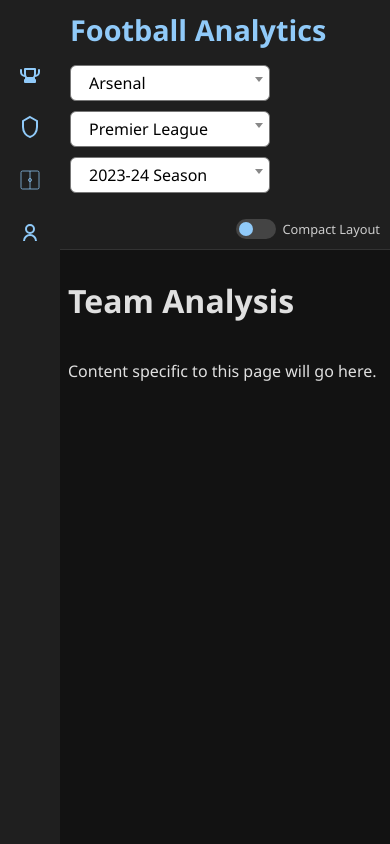
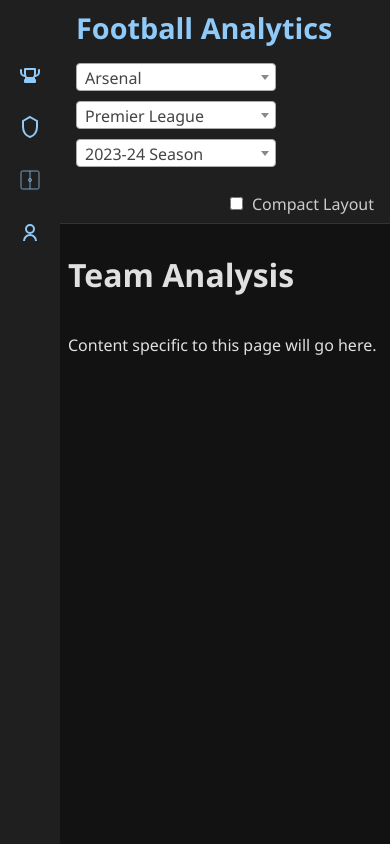
Before and after one commit to BeesBarGirl25/football-analytics, a Flask app: page /team-analysis in a window 390 px wide. Run offline with Flask 3, Linux system fonts and the light colour scheme; data that the repository does not hold is empty; some libraries are stand-ins or nearby versions.

Commit message:
Refactor CSS layout and improve responsive design
- Consolidate grid template syntax and improve readability
- Add responsive breakpoints for better mobile experience
- Clean up redundant CSS properties and improve organization
- Standardize spacing units using rem values
- Remove unused Select2 styles and simplify navbar layout
- Enhance graph container flexibility and responsive behavior

```diff
--- a/static/css/base.css
+++ b/static/css/base.css
@@ -1,21 +1,22 @@
+/* ===============================================
+   ⚫ Responsive Dark Mode Dashboard CSS Layout
+   =============================================== */
+
 /* === Base Layout === */
 html, body {
   height: 100%;
   margin: 0;
-  padding: 0;
-  overflow: hidden;
   font-family: 'Segoe UI', sans-serif;
   background-color: #121212;
   color: #e0e0e0;
+  overflow: hidden;
 }
 
 .wrapper {
   display: grid;
-  grid-template-areas:
-    "sidebar top-navbar"
-    "sidebar content";
-  grid-template-columns: 60px 1fr;
-  grid-template-rows: auto 1fr;
+  grid-template:
+    "sidebar top-navbar" auto
+    "sidebar content" 1fr / 60px 1fr;
   height: 100vh;
   overflow: hidden;
 }
@@ -47,17 +48,17 @@ html, body {
   background-color: #1f1f1f;
   display: flex;
   align-items: center;
-  padding: 5px 20px;
+  padding: 0.5rem 1rem;
   border-bottom: 1px solid #333;
   height: 45px;
   z-index: 1000;
   gap: 1rem;
-  flex-wrap: nowrap;
+  flex-wrap: wrap;
 }
 
 .top-navbar .logo {
+  font-size: 1.8rem;
   color: #90caf9;
-  font-size: 1.8rem;
   font-weight: bold;
   white-space: nowrap;
 }
@@ -70,39 +71,11 @@ html, body {
   order: 1;
 }
 
-.top-navbar .dropdowns .select2-container .select2-selection--single {
-  background-color: #ffffff !important;
-  color: #000000 !important;
-  border: 1px solid #777;
-  border-radius: 6px;
-  height: 36px;
-  display: flex;
-  align-items: center;
-  padding: 0 10px;
-}
-
-.select2-container--default .select2-selection--single .select2-selection__rendered {
-  color: #000000 !important;
-}
-
-.select2-dropdown,
-.select2-container--default .select2-results > .select2-results__options {
-  background-color: #ffffff !important;
-  color: #000000 !important;
-}
-
-.select2-container--default .select2-results__option--highlighted[aria-selected] {
-  background-color: #90caf9 !important;
-  color: #121212 !important;
-}
-
 .top-navbar .layout-toggle-switch {
   display: flex;
   align-items: center;
   gap: 0.4rem;
   color: #ccc;
-  padding-left: 0;
-  padding-right: 0;
   order: 2;
 }
 
@@ -111,7 +84,6 @@ html, body {
     flex-direction: column;
     align-items: flex-start;
     height: auto;
-    padding: 10px;
   }
   .top-navbar .layout-toggle-switch {
     justify-content: flex-end;
@@ -130,12 +101,9 @@ html, body {
   grid-area: content;
   padding: 0.5rem;
   background-color: #121212;
-  color: #e0e0e0;
   display: flex;
   flex-direction: column;
-  overflow: hidden;
   height: 100%;
-  width: 100%;
   box-sizing: border-box;
 }
 
@@ -334,58 +293,7 @@ html, body {
   height: 100% !important;
 }
 
-@media (max-width: 1024px) {
-  .graphs-container {
-    grid-template-columns: 1fr;
-    grid-auto-rows: auto;
-  }
-}
-
-.switch {
-  position: relative;
-  display: inline-block;
-  width: 40px;
-  height: 20px;
-}
-.switch input {
-  opacity: 0;
-  width: 0;
-  height: 0;
-}
-.slider {
-  position: absolute;
-  cursor: pointer;
-  background-color: #444;
-  border-radius: 24px;
-  top: 0;
-  left: 0;
-  right: 0;
-  bottom: 0;
-  transition: 0.4s;
-}
-.slider:before {
-  position: absolute;
-  content: "";
-  height: 14px;
-  width: 14px;
-  border-radius: 50%;
-  left: 3px;
-  bottom: 3px;
-  background-color: #90caf9;
-  transition: 0.4s;
-}
-input:checked + .slider {
-  background-color: #90caf9;
-}
-input:checked + .slider:before {
-  transform: translateX(20px);
-}
-.toggle-label {
-  font-size: 0.8rem;
-  user-select: none;
-}
-
-
+/* === Buttons === */
 .dominance-toggle-buttons,
 .heatmap-toggle-buttons,
 .phase-toggle-buttons {
```
Also changed, not shown: other parts of static/css/base.css (+89 -88 lines), templates/partials/match_team_analysis.html (+13 -11 lines).
